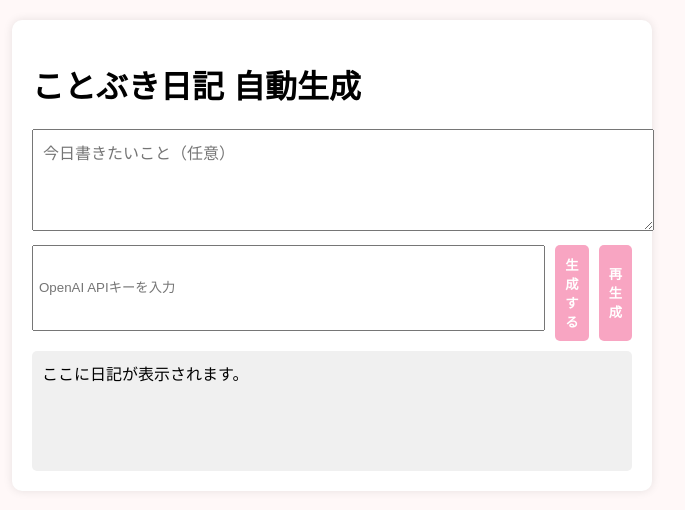
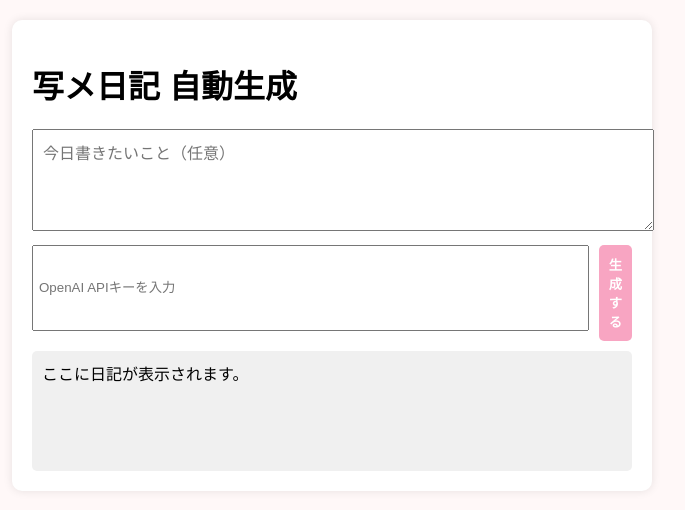
Before and after one commit to wisellwisell2/kotobuki-diary, a plain HTML site: page index.html in a window 1280 px wide. Shown: the whole page, without its empty margins (308-993 px from the left). Drawn offline with Linux system fonts and the light colour scheme.

Commit message:
Update index.html

```diff
--- a/index.html
+++ b/index.html
@@ -4,17 +4,16 @@
 <head>
   <meta charset="UTF-8" />
   <meta name="viewport" content="width=device-width, initial-scale=1.0"/>
-  <title>ことぶき日記 自動生成</title>
+  <title>写メ日記 自動生成</title>
   <link rel="stylesheet" href="style.css" />
 </head>
 <body>
   <div class="container">
-    <h1>ことぶき日記 自動生成</h1>
+    <h1>写メ日記 自動生成</h1>
     <textarea id="topicInput" placeholder="今日書きたいこと（任意）"></textarea>
     <div class="buttons">
       <input id="apiKeyInput" type="password" placeholder="OpenAI APIキーを入力" style="margin-bottom: 10px; padding: 5px; width: 100%;" />
       <button onclick="generateDiary()">生成する</button>
-      <button onclick="generateDiary()">再生成</button>
     </div>
     <div id="diaryOutput">ここに日記が表示されます。</div>
   </div>
```
